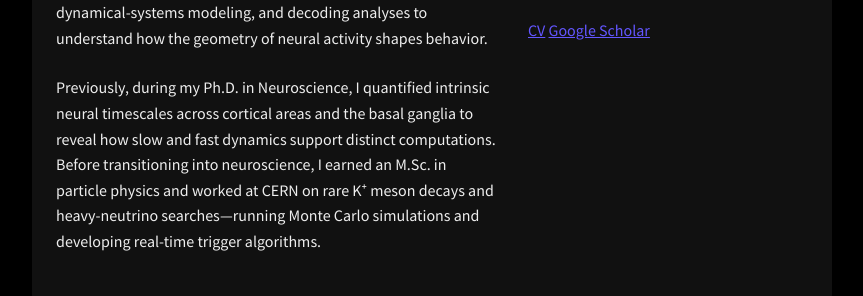
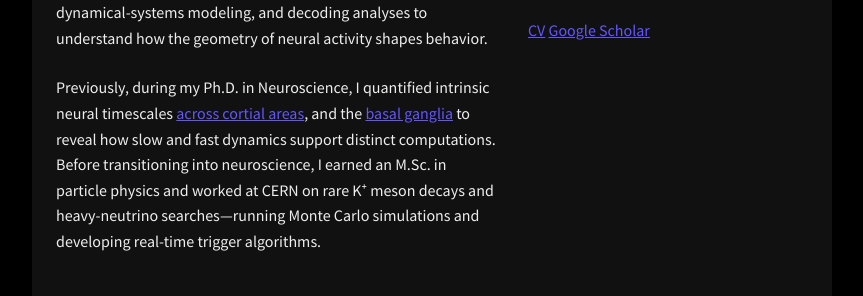
Before and after one commit to ValeriaFascianelli/valeriafascianelli.github.io, a Jekyll site: the page built from index.md, in a window 1280 px wide. Shown: the part 820-1116 px from the top of the page, without its empty margins (208-1071 px from the left). Built offline with Jekyll 4.4.1, drawn with Linux system fonts in a browser that asks for light colours; the list of posts is cut into pages by our own code.

Commit message:
cv updated

```diff
--- a/index.md
+++ b/index.md
@@ -28,7 +28,7 @@ permalink: /
         I build interpretable, data-driven models using machine learning, dynamical-systems modeling, and decoding analyses to understand how the geometry of neural activity shapes behavior.
       </p>
       <p>
-        Previously, during my Ph.D. in Neuroscience, I quantified intrinsic neural timescales across cortical areas and the basal ganglia to reveal how slow and fast dynamics support distinct computations. Before transitioning into neuroscience, I earned an M.Sc. in particle physics and worked at CERN on rare K⁺ meson decays and heavy-neutrino searches—running Monte Carlo simulations and developing real-time trigger algorithms.
+        Previously, during my Ph.D. in Neuroscience, I quantified intrinsic neural timescales <a href="https://academic.oup.com/cercor/article/29/1/230/4708292?login=false" target="_blank">across cortial areas</a>, and the <a href="https://www.nature.com/articles/s41598-021-00512-2" target="_blank">basal ganglia</a> to reveal how slow and fast dynamics support distinct computations. Before transitioning into neuroscience, I earned an M.Sc. in particle physics and worked at CERN on rare K⁺ meson decays and heavy-neutrino searches—running Monte Carlo simulations and developing real-time trigger algorithms.
       </p>
     </div>
     <div class="about-pic">
```
